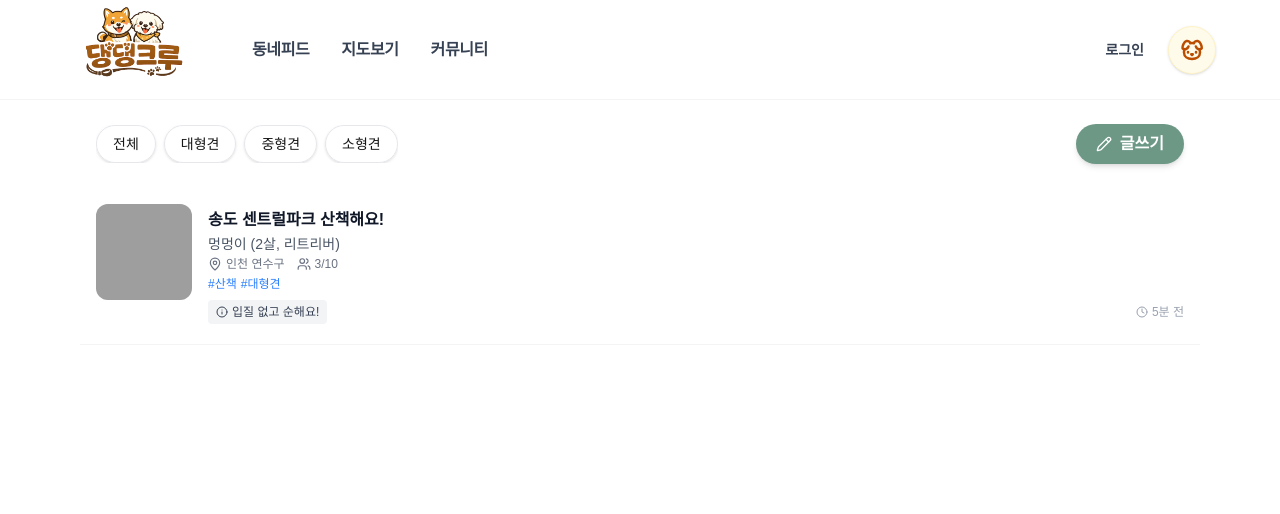
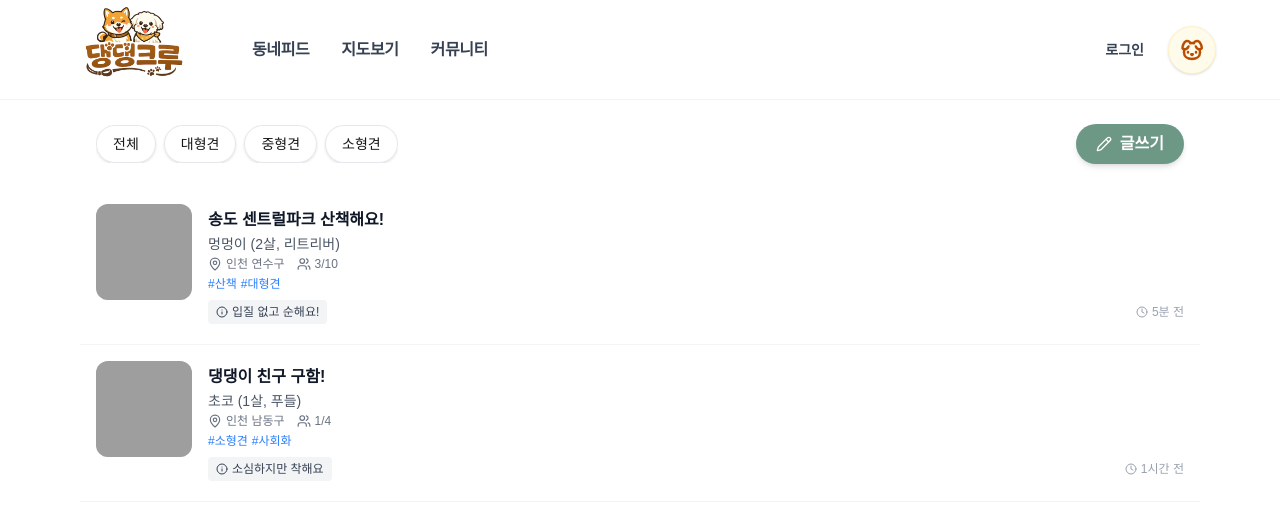
Before and after one commit to dayeon1222/DangDang-CREW, a Next.js app: page / in a window 1280 px wide. Shown: the top 514 px of the page. Built offline with nearby package versions, Linux system fonts and the light colour scheme; grey boxes are pictures that could not be loaded.

Commit message:
feat: implement DogCard component and data structure (기능: DogCard 컴포넌트 및 데이터 구조 구현)

```diff
--- a/src/app/page.tsx
+++ b/src/app/page.tsx
@@ -1,32 +1,20 @@
 import ToolBar from "@/components/common/ToolBar";
 import DogCard from "@/components/common/DogCard";
+import { dogList } from "@/data/mockData";
 
 export default function HomePage() {
-  // 임시 데이터
-  const dogList = [
-    {
-      title: "송도 센트럴파크 산책해요!",
-      name: "멍멍이",
-      breed: "리트리버",
-      age: 2,
-      location: "인천 연수구",
-      hashtags: ["산책", "대형견"],
-      currentParticipants: 3,
-      maxParticipants: 10,
-      note: "입질 없고 순해요!",
-      time: "5분 전",
-      image: "/dog-placeholder.jpg",
-    },
-  ];
   return (
     <div className="max-w-6xl mx-auto px-4 pt-0 md:pt-6">
       <ToolBar />
 
-      {/* 데이터 리스트를 순회*/}
       <div className="flex flex-col">
-        {dogList.map((item, index) => (
-          <DogCard key={index} dog={item} />
-        ))}
+        {dogList.length > 0 ? (
+          dogList.map((item) => <DogCard key={item.id} dog={item} />)
+        ) : (
+          <div className="p-10 text-center text-gray-400">
+            등록된 게시글이 없습니다.
+          </div>
+        )}
       </div>
     </div>
   );
--- a/src/components/common/DogCard.tsx
+++ b/src/components/common/DogCard.tsx
@@ -1,19 +1,8 @@
 import { MapPin, Users, Info, Clock } from "lucide-react";
+import { Dog } from "@/types/dog";
 
-interface DogCardProps {
-  dog: {
-    title: string;
-    name: string;
-    breed: string;
-    age: number;
-    location: string;
-    hashtags: string[];
-    currentParticipants: number; // 현재 참여 인원
-    maxParticipants: number; // 최대 인원
-    note: string;
-    time: string;
-    image: string;
-  };
+export interface DogCardProps {
+  dog: Dog;
 }
 
 export default function DogCard({ dog }: DogCardProps) {
--- a/src/data/dogs.ts
+++ /dev/null
@@ -1,32 +0,0 @@
-// 나중에 백엔드에서 올 데이터의 모양을 미리 정의합니다.
-// 강아지 데이터의 모양(Type)을 정의
-export interface Dog {
-  id: number;
-  name: string;
-  breed: string;
-  size: "소형견" | "중형견" | "대형견";
-  age: number;
-  location: string;
-  imageUrl: string;
-}
-
-export const MOCK_DOGS = [
-  {
-    id: 1,
-    name: "초코",
-    breed: "푸들",
-    size: "소형견",
-    age: 3,
-    location: "서울 강남구",
-    imageUrl: "https://example.com/dog1.jpg",
-  },
-  {
-    id: 2,
-    name: "댕이",
-    breed: "리트리버",
-    size: "대형견",
-    age: 1,
-    location: "서울 서초구",
-    imageUrl: "https://example.com/dog2.jpg",
-  },
-];
--- /dev/null
+++ b/src/data/mockData.ts
@@ -0,0 +1,30 @@
+export const dogList = [
+  {
+    id: 1,
+    title: "송도 센트럴파크 산책해요!",
+    name: "멍멍이",
+    breed: "리트리버",
+    age: 2,
+    location: "인천 연수구",
+    hashtags: ["산책", "대형견"],
+    currentParticipants: 3,
+    maxParticipants: 10,
+    note: "입질 없고 순해요!",
+    time: "5분 전",
+    image: "/dog-placeholder.jpg",
+  },
+  {
+    id: 2,
+    title: "댕댕이 친구 구함!",
+    name: "초코",
+    breed: "푸들",
+    age: 1,
+    location: "인천 남동구",
+    hashtags: ["소형견", "사회화"],
+    currentParticipants: 1,
+    maxParticipants: 4,
+    note: "소심하지만 착해요",
+    time: "1시간 전",
+    image: "/dog-placeholder.jpg",
+  },
+];
--- /dev/null
+++ b/src/types/dog.ts
@@ -0,0 +1,14 @@
+export interface Dog {
+  id: number;
+  title: string;
+  name: string;
+  breed: string;
+  age: number;
+  location: string;
+  hashtags: string[];
+  currentParticipants: number;
+  maxParticipants: number;
+  note: string;
+  time: string;
+  image: string;
+}
```
